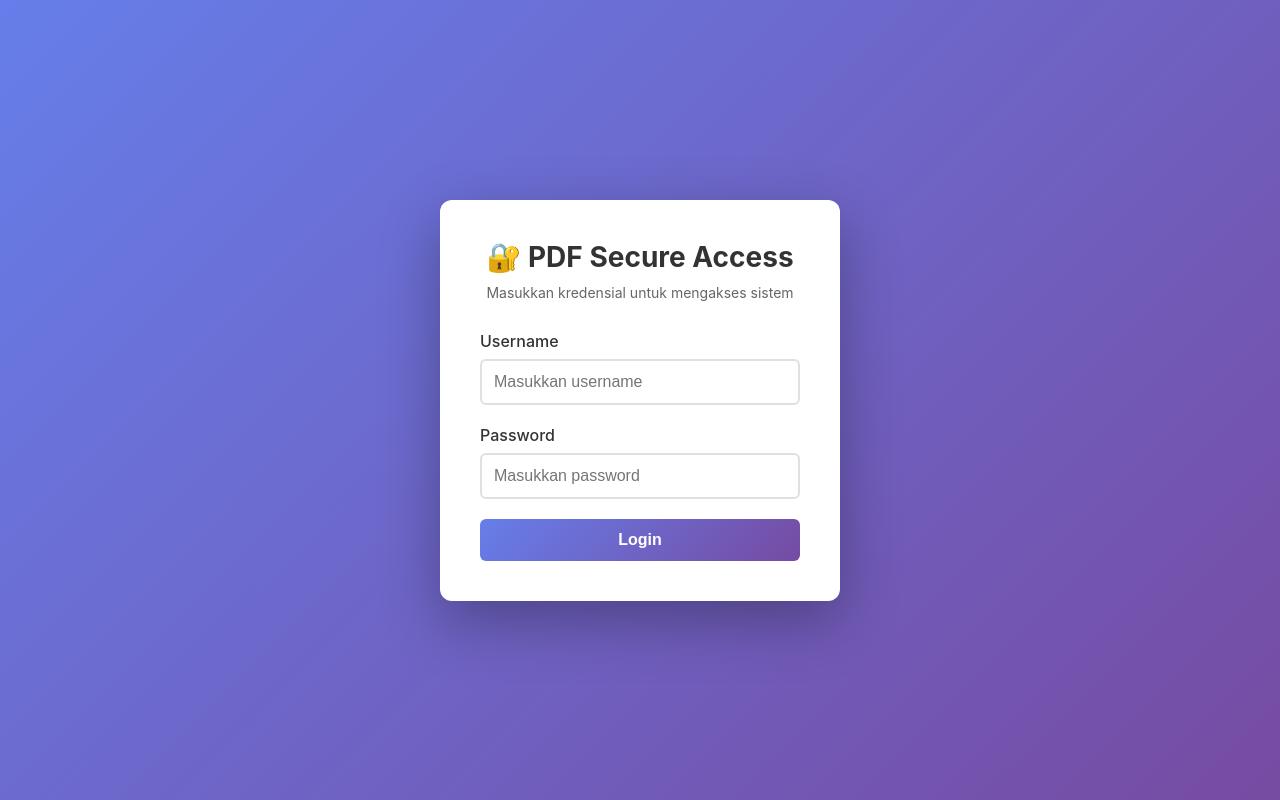
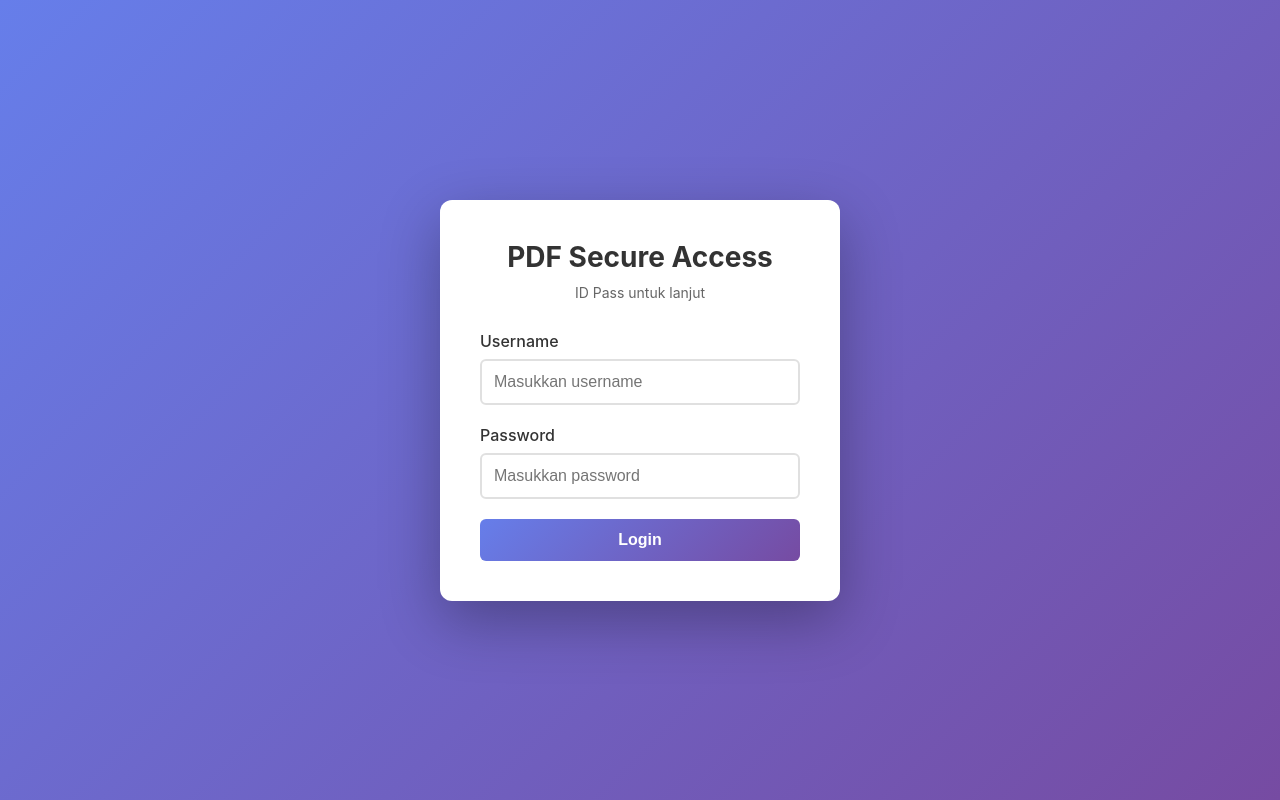
Before and after one commit to Thasefasyi2/PDFVerif, a plain HTML site: page index.html in a window 1280 px wide. Drawn offline with Linux system fonts and the light colour scheme.

Commit message:
Update index.html

```diff
--- a/index.html
+++ b/index.html
@@ -99,8 +99,8 @@
 <body>
     <div class="login-container">
         <div class="login-header">
-            <h1>🔐 PDF Secure Access</h1>
-            <p>Masukkan kredensial untuk mengakses sistem</p>
+            <h1>PDF Secure Access</h1>
+            <p>ID Pass untuk lanjut</p>
         </div>
         <form id="loginForm">
             <div class="form-group">
@@ -135,4 +135,5 @@
         });
     </script>
 </body>
+
 </html>
```
